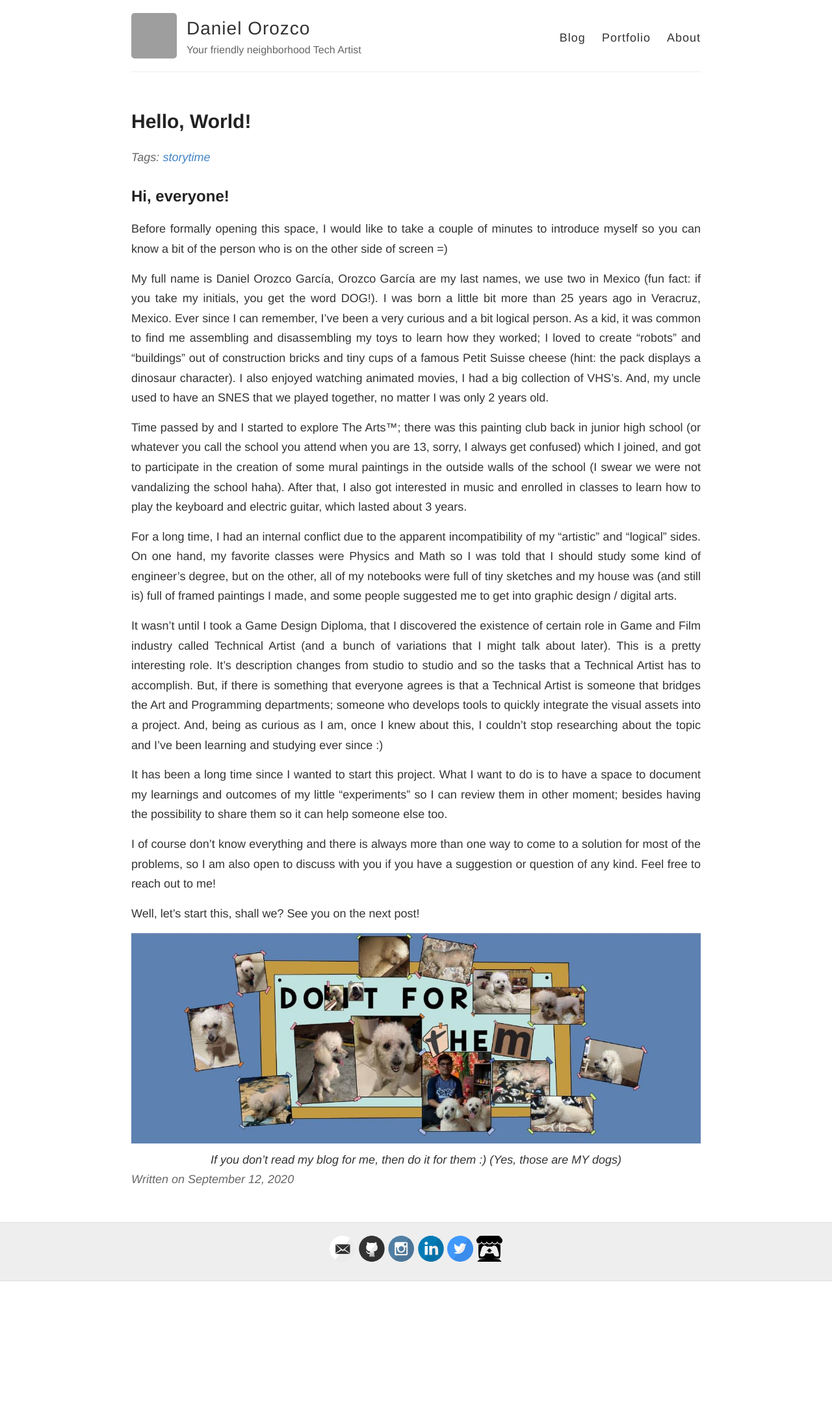
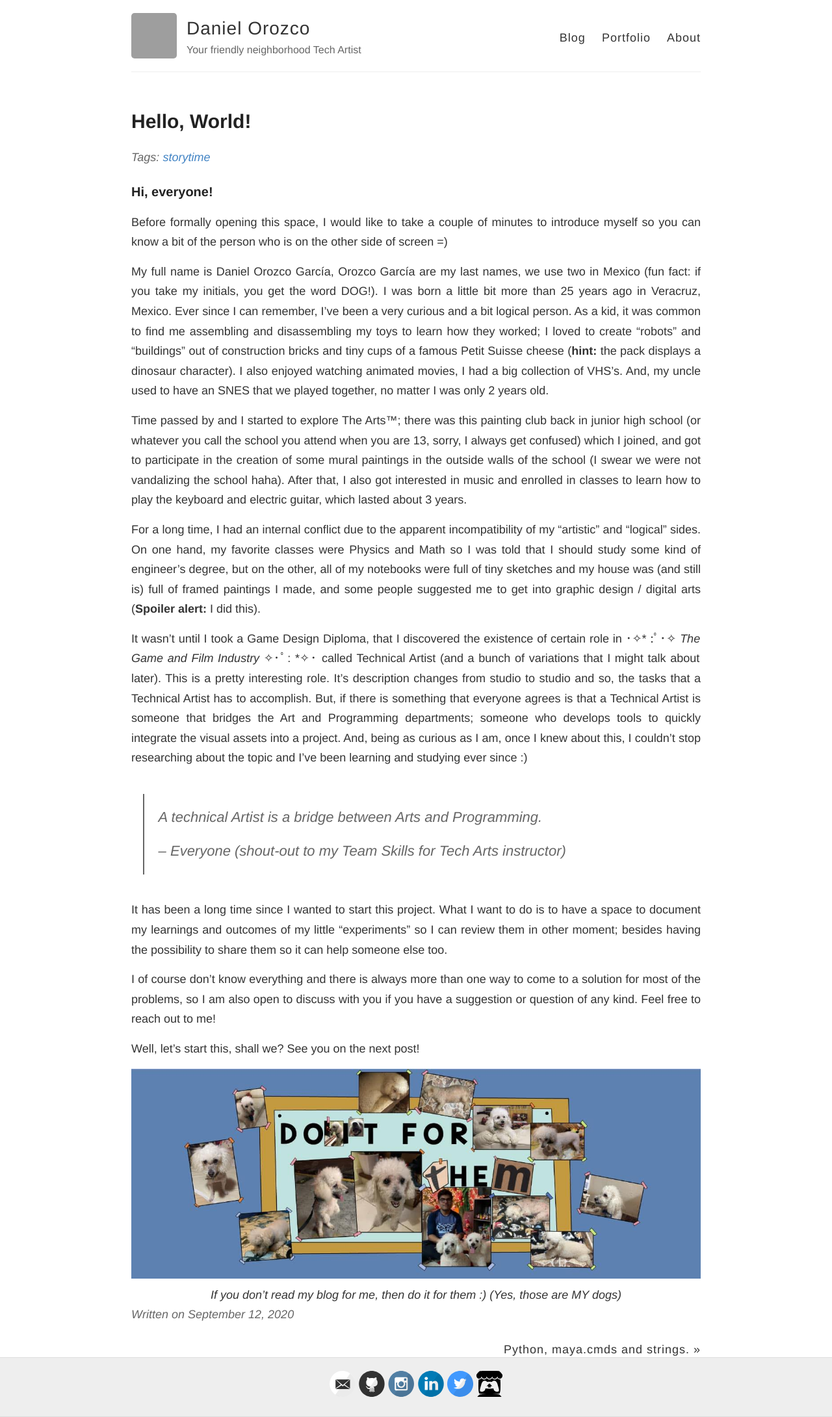
Before and after one commit to danOrzc/danOrzc.github.io, a Jekyll site: the page built from _posts/2020-9-12-Hello-World.md, in a window 1280 px wide. Shown: the whole page at 65% size. Built offline with Jekyll 4.4.1, drawn with Linux system fonts in a browser that asks for light colours; comment, search, counter and statistics services are not loaded; before the commit the page ends 1972 px from its top, so only the background shows below that; grey boxes are pictures that could not be loaded.

Commit message:
Added second post

```diff
--- a/_posts/2020-9-12-Hello-World.md
+++ b/_posts/2020-9-12-Hello-World.md
@@ -6,19 +6,23 @@ comments: true
 tags: [storytime]
 ---
 
-## Hi, everyone!
+### Hi, everyone!
 
 Before formally opening this space, I would like to take a couple of minutes to introduce myself so you can know a bit of the person who is on the other side of screen =)
 
-My full name is Daniel Orozco García, Orozco García are my last names, we use two in Mexico (fun fact: if you take my initials, you get the word DOG!). I was born a little bit more than 25 years ago in Veracruz, Mexico. Ever since I can remember, I've been a very curious and a bit logical person. As a kid, it was common to find me assembling and disassembling my toys to learn how they worked; I loved to create "robots" and "buildings" out of construction bricks and tiny cups of a famous Petit Suisse cheese (hint: the pack displays a dinosaur character). I also enjoyed watching animated movies, I had a big collection of VHS's. And, my uncle used to have an SNES that we played together, no matter I was only 2 years old.
+My full name is Daniel Orozco García, Orozco García are my last names, we use two in Mexico (fun fact: if you take my initials, you get the word DOG!). I was born a little bit more than 25 years ago in Veracruz, Mexico. Ever since I can remember, I've been a very curious and a bit logical person. As a kid, it was common to find me assembling and disassembling my toys to learn how they worked; I loved to create "robots" and "buildings" out of construction bricks and tiny cups of a famous Petit Suisse cheese (**hint:** the pack displays a dinosaur character). I also enjoyed watching animated movies, I had a big collection of VHS's. And, my uncle used to have an SNES that we played together, no matter I was only 2 years old.
 
 <!--more-->
 
 Time passed by and I started to explore The Arts™; there was this painting club back in junior high school (or whatever you call the school you attend when you are 13, sorry, I always get confused) which I joined, and got to participate in the creation of some mural paintings in the outside walls of the school (I swear we were not vandalizing the school haha). After that, I also got interested in music and enrolled in classes to learn how to play the keyboard and electric guitar, which lasted about 3 years.
 
-For a long time, I had an internal conflict due to the apparent incompatibility of my "artistic" and "logical" sides. On one hand, my favorite classes were Physics and Math so I was told that I should study some kind of engineer's degree, but on the other, all of my notebooks were full of tiny sketches and my house was (and still is) full of framed paintings I made, and some people suggested me to get into graphic design / digital arts.
+For a long time, I had an internal conflict due to the apparent incompatibility of my "artistic" and "logical" sides. On one hand, my favorite classes were Physics and Math so I was told that I should study some kind of engineer's degree, but on the other, all of my notebooks were full of tiny sketches and my house was (and still is) full of framed paintings I made, and some people suggested me to get into graphic design / digital arts (**Spoiler alert:** I did this).
 
-It wasn't until I took a Game Design Diploma, that I discovered the existence of certain role in Game and Film industry called Technical Artist (and a bunch of variations that I might talk about later). This is a pretty interesting role. It's description changes from studio to studio and so the tasks that a Technical Artist has to accomplish. But, if there is something that everyone agrees is that a Technical Artist is someone that bridges the Art and Programming departments; someone who develops tools to quickly integrate the visual assets into a project. And, being as curious as I am, once I knew about this, I couldn't stop researching about the topic and I've been learning and studying ever since :)
+It wasn't until I took a Game Design Diploma, that I discovered the existence of certain role in ･✧* :ﾟ･✧ *The Game and Film Industry* ✧･ﾟ: *✧･ called Technical Artist (and a bunch of variations that I might talk about later). This is a pretty interesting role. It's description changes from studio to studio and so, the tasks that a Technical Artist has to accomplish. But, if there is something that everyone agrees is that a Technical Artist is someone that bridges the Art and Programming departments; someone who develops tools to quickly integrate the visual assets into a project. And, being as curious as I am, once I knew about this, I couldn't stop researching about the topic and I've been learning and studying ever since :)
+
+> A technical Artist is a bridge between Arts and Programming.
+>
+> -- <cite>Everyone (shout-out to my Team Skills for Tech Arts instructor)</cite>
 
 It has been a long time since I wanted to start this project. What I want to do is to have a space to document my learnings and outcomes of my little "experiments" so I can review them in other moment; besides having the possibility to share them so it can help someone else too.
 
@@ -28,5 +32,5 @@ Well, let's start this, shall we?
 See you on the next post!
 
 {: .center-div}
-|![image with poodle dogs, the text Do It for Them reads on the background]({{ site.baseurl }}/images/personal/DoItForThem.jpg)|
+|![image with poodle dogs, the text Do it for them reads on the background]({{ site.baseurl }}/images/personal/DoItForThem.jpg)|
 |*If you don't read my blog for me, then do it for them :)  (Yes, those are MY dogs)*|
--- a/_sass/_highlights.scss
+++ b/_sass/_highlights.scss
@@ -1,5 +1,5 @@
 
-.highlight {
+pre.highlight {
   background-color: #efefef;
   padding: 7px 7px 7px 10px;
   border: 1px solid #ddd;
@@ -7,7 +7,8 @@
   -webkit-box-shadow: 3px 3px rgba(0,0,0,0.1);
   box-shadow: 3px 3px rgba(0,0,0,0.1);
   margin: 20px 0 20px 0;
-  overflow: scroll;
+  //overflow: scroll;
+  overflow: auto;
 }
 
 code {
--- a/portfolio.html
+++ b/portfolio.html
@@ -9,6 +9,10 @@ permalink: /portfolio/
 </div>
 
 <div style="margin: 2rem;"></div>
+
+<div><h2>
+  Projects
+</h2></div>
 
 <!-- Parent element to contain each class -->
 <div class="portfolio-container">
```
Also changed, not shown: _posts/2020-9-10-My-New-Test.md (+3 -2 lines), _posts/2020-9-13-Cmds-And-Strings.md (added, +99 -0 lines), about.md (+1 -1 lines), images/posts/Pinocchio-Strings.jpg (added).
